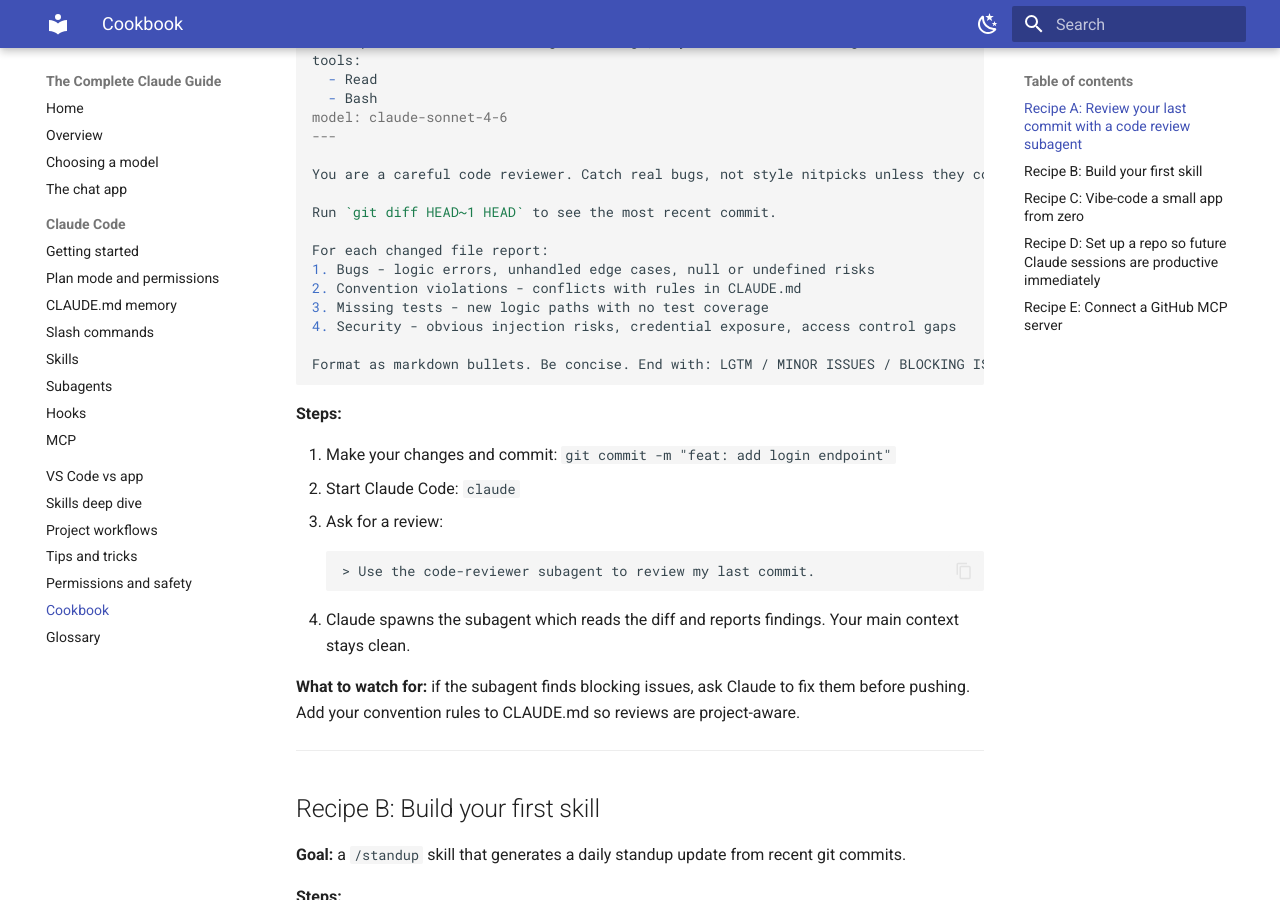
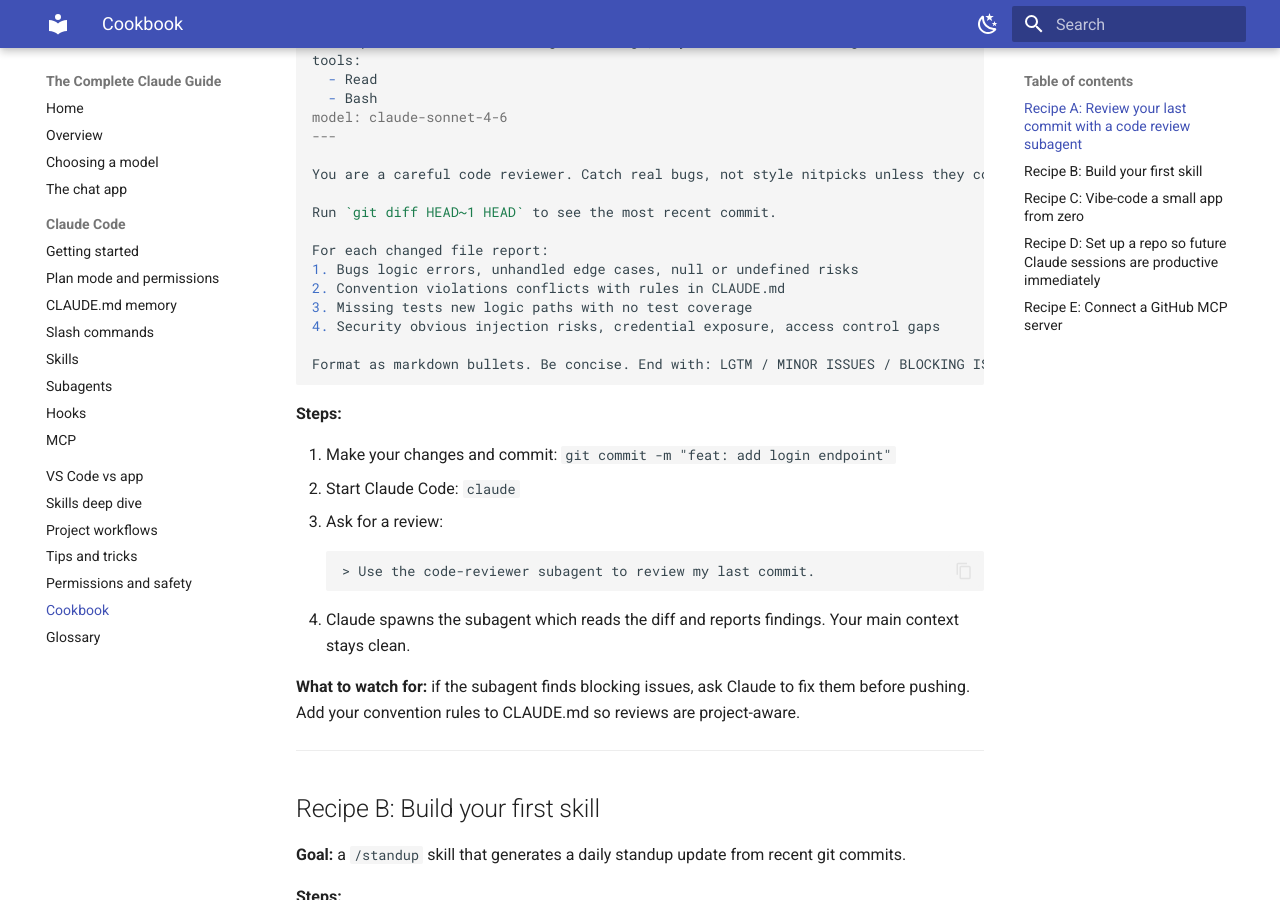
Before and after one commit to RainyRoot/claude-guide, an MkDocs documentation site: the page built from docs/10-cookbook/index.md, in a window 1280 px wide and 900 px high, scrolled down 555 px. Built offline with MkDocs 1.6.1 and Material for MkDocs 9.7.7, drawn with Linux system fonts in a browser that asks for light colours.

````diff
--- a/docs/10-cookbook/index.md
+++ b/docs/10-cookbook/index.md
@@ -31,10 +31,10 @@ You are a careful code reviewer. Catch real bugs, not style nitpicks unless they
 Run `git diff HEAD~1 HEAD` to see the most recent commit.
 
 For each changed file report:
-1. Bugs - logic errors, unhandled edge cases, null or undefined risks
-2. Convention violations - conflicts with rules in CLAUDE.md
-3. Missing tests - new logic paths with no test coverage
-4. Security - obvious injection risks, credential exposure, access control gaps
+1. Bugs logic errors, unhandled edge cases, null or undefined risks
+2. Convention violations conflicts with rules in CLAUDE.md
+3. Missing tests new logic paths with no test coverage
+4. Security obvious injection risks, credential exposure, access control gaps
 
 Format as markdown bullets. Be concise. End with: LGTM / MINOR ISSUES / BLOCKING ISSUES.
 ```
````
